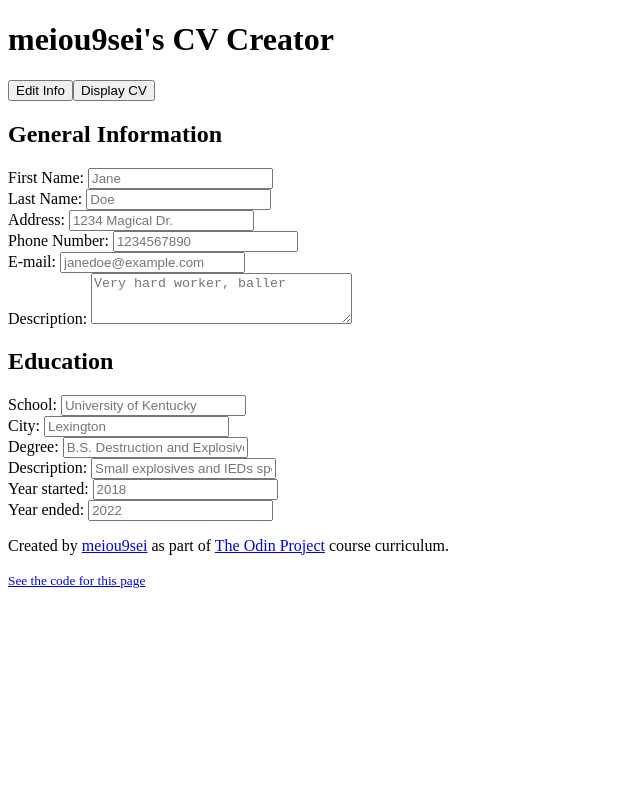
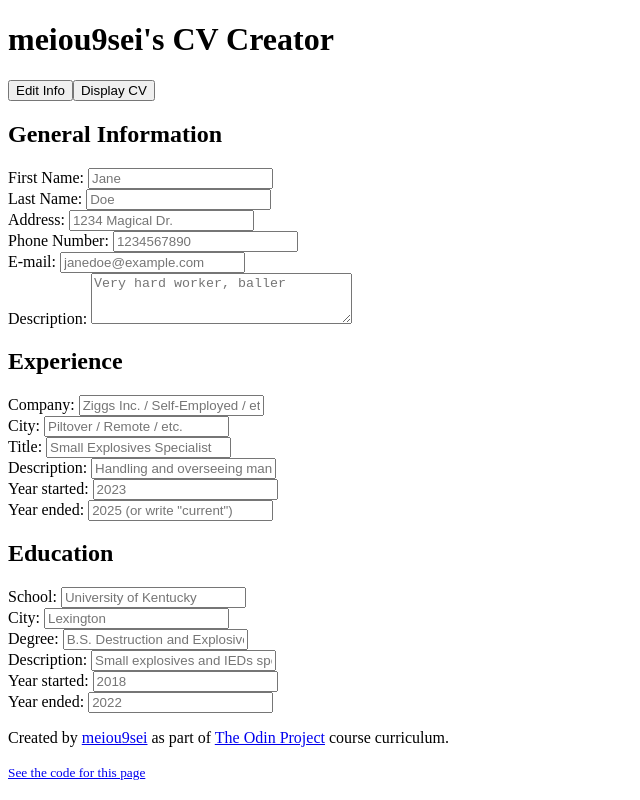
Before and after one commit to meiou9sei/TOP-CV-app, a React (Create React App) app: page / in a window 1280 px wide. Shown: the whole page, without its empty margins (0-640 px from the left). Built offline with nearby package versions, Linux system fonts and the light colour scheme.

Commit message:
🚧 Create basic HTML for Work Experience Input

```diff
--- a/src/components/CVCreator/CVCreator.js
+++ b/src/components/CVCreator/CVCreator.js
@@ -1,11 +1,13 @@
 import React from "react";
 import InfoEducation from "./InfoEducation";
+import InfoExperience from "./InfoExperience";
 import InfoGeneral from "./InfoGeneral";
 
 export default function CVCreator() {
   return (
     <form className='CVCreatorForm'>
       <InfoGeneral />
+      <InfoExperience />
       <InfoEducation />
     </form>
   );
--- /dev/null
+++ b/src/components/CVCreator/InfoExperience.js
@@ -0,0 +1,39 @@
+import React from "react";
+
+export default function InfoExperience() {
+  return (
+    <section className='InfoExperience'>
+      <h2>Experience</h2>
+      <div className='form-input'>
+        <label htmlFor='company'>Company: </label>
+        {/* prettier-ignore */}
+        <input type='text' name='company' id='company' placeholder='Ziggs Inc. / Self-Employed / etc.' required/>
+      </div>
+      <div className='form-input'>
+        <label htmlFor='companyCity'>City: </label>
+        {/* prettier-ignore */}
+        <input type='text' name='companyCity' id='companyCity' placeholder='Piltover / Remote / etc.' required />
+      </div>
+      <div className='form-input'>
+        <label htmlFor='jobTitle'>Title: </label>
+        {/* prettier-ignore */}
+        <input type='text' name='jobTitle' id='jobTitle' placeholder='Small Explosives Specialist' required/>
+      </div>
+      <div className='form-input'>
+        <label htmlFor='jobDescription'>Description: </label>
+        {/* prettier-ignore */}
+        <input type='text' name='jobDescription' id='jobDescription' placeholder='Handling and overseeing manufacturing of small explosives, field testing, and comitting small crime' required/>
+      </div>
+      <div className='form-input'>
+        <label htmlFor='jobYearStart'>Year started: </label>
+        {/* prettier-ignore */}
+        <input type='text' name='jobYearStart' id='jobYearStart' placeholder='2023' required />
+      </div>
+      <div className='form-input'>
+        <label htmlFor='jobYearEnd'>Year ended: </label>
+        {/* prettier-ignore */}
+        <input type='text' name='jobYearEnd' id='jobYearEnd' placeholder='2025 (or write "current")' required />
+      </div>
+    </section>
+  );
+}
```
